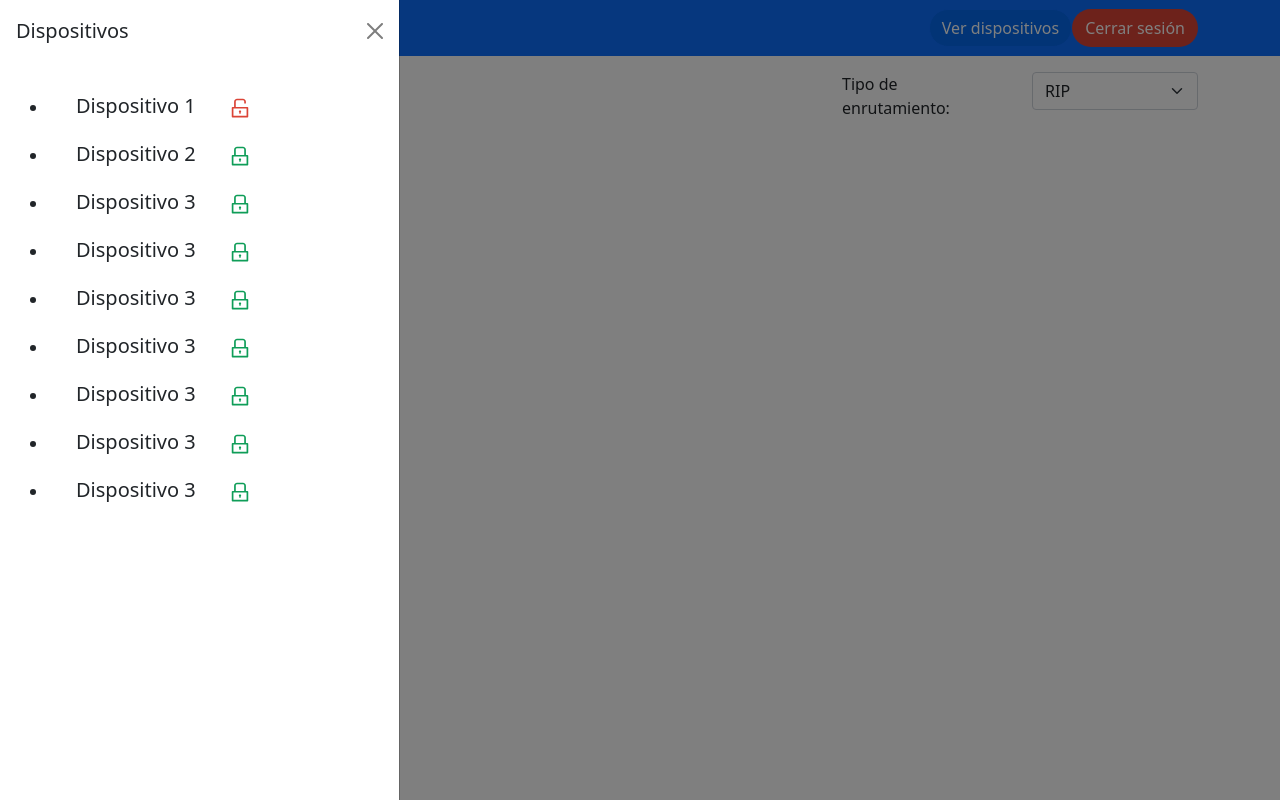
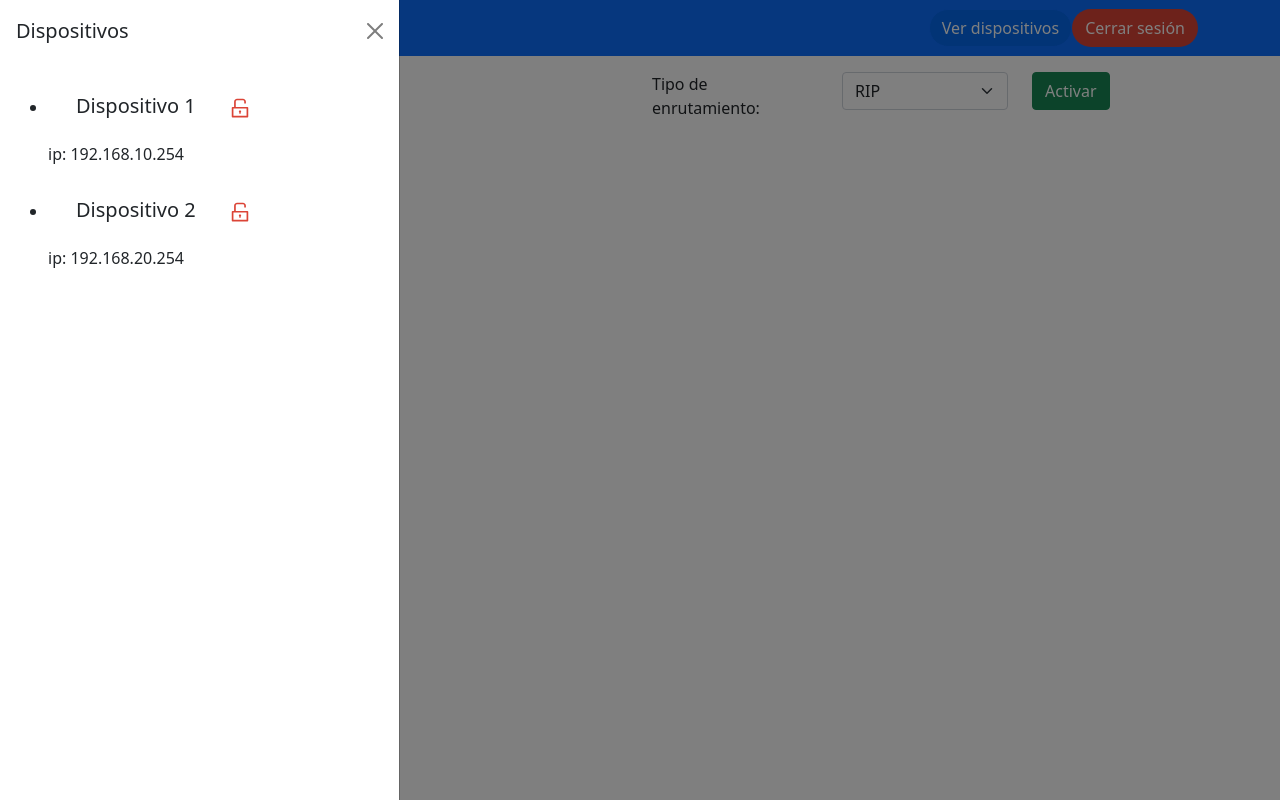
Before and after one commit to paul-cruz/Network-Project, a React (Create React App) app in the folder web/: page /home in a window 1280 px wide. Both pictures are taken after a click on the button "Ver dispositivos". Built offline with nearby package versions, Linux system fonts and the light colour scheme.

Commit message:
Activate and desactivate RSA

```diff
--- a/web/src/components/home/components/devices/device_item.jsx
+++ b/web/src/components/home/components/devices/device_item.jsx
@@ -1,21 +1,33 @@
+import { useState } from "react";
 import Row from "react-bootstrap/Row";
 import Col from "react-bootstrap/Col";
 import { AiOutlineLock, AiOutlineUnlock } from "react-icons/ai";
 
 function DeviceItem(props) {
+  const [isEnabledRSA, setIsEnabledRSA] = useState(false);
+
+  const addRSA = () => {
+    setIsEnabledRSA(true);
+  };
+
   return (
+    <div>
       <Row className="m-3">
         <Col>
           <h5>{props.name}</h5>
         </Col>
-      <Col>
-        {props.locked ? (
+        <Col onClick={addRSA}>
+          {isEnabledRSA ? (
             <AiOutlineLock size="1.5rem" color="#0F9D58" />
           ) : (
             <AiOutlineUnlock size="1.5rem" color="#DB4437" />
           )}
         </Col>
       </Row>
+      <Row>
+        <p>ip: {props.ip}</p>
+      </Row>
+    </div>
   );
 }
 
--- a/web/src/components/home/components/devices/devices_list.jsx
+++ b/web/src/components/home/components/devices/devices_list.jsx
@@ -4,31 +4,10 @@ function DevicesList() {
   return (
     <ul>
       <li>
-        <DeviceItem name="Dispositivo 1" locked={false} />
+        <DeviceItem id={0} name="Dispositivo 1" ip={"192.168.10.254"} />
       </li>
       <li>
-        <DeviceItem name="Dispositivo 2" locked={true} />
-      </li>
-      <li>
-        <DeviceItem name="Dispositivo 3" locked={true} />
-      </li>
-      <li>
-        <DeviceItem name="Dispositivo 3" locked={true} />
-      </li>
-      <li>
-        <DeviceItem name="Dispositivo 3" locked={true} />
-      </li>
-      <li>
-        <DeviceItem name="Dispositivo 3" locked={true} />
-      </li>
-      <li>
-        <DeviceItem name="Dispositivo 3" locked={true} />
-      </li>
-      <li>
-        <DeviceItem name="Dispositivo 3" locked={true} />
-      </li>
-      <li>
-        <DeviceItem name="Dispositivo 3" locked={true} />
+        <DeviceItem id={1} name="Dispositivo 2" ip={"192.168.20.254"} />
       </li>
     </ul>
   );
--- a/web/src/components/home/components/pages/topology/topology.jsx
+++ b/web/src/components/home/components/pages/topology/topology.jsx
@@ -1,22 +1,42 @@
+import { useState, useRef } from "react";
+
 import Container from "react-bootstrap/Container";
 import Row from "react-bootstrap/Row";
 import Col from "react-bootstrap/Col";
+import Button from "react-bootstrap/Button";
 import Form from "react-bootstrap/Form";
 
 function Topology() {
+  const [isRunningCommand, setIsRunningCommand] = useState(false);
+  const protocolRef = useRef();
+
+  const onChangeProtocol = () => {
+    setIsRunningCommand(true);
+    console.log(protocolRef.current.value);
+  };
+
   return (
     <Container className="mt-3 mb-3">
       <Row>
-        <Col className="col-md-8">
+        <Col className="col-md-6">
           <h3>Topología detectada</h3>
         </Col>
         <Col className="col-md-2">Tipo de enrutamiento: </Col>
         <Col className="col-md-2">
-          <Form.Select aria-label="Default select example">
-            <option value="1">RIP</option>
-            <option value="2">OSPF</option>
-            <option value="3">EIGRP</option>
+          <Form.Select aria-label="Default select example" ref={protocolRef}>
+            <option value="RIP">RIP</option>
+            <option value="OSPF">OSPF</option>
+            <option value="EIGRP">EIGRP</option>
           </Form.Select>
+        </Col>
+        <Col className="col-md-2">
+          <Button
+            disabled={isRunningCommand}
+            variant="success"
+            onClick={onChangeProtocol}
+          >
+            Activar
+          </Button>
         </Col>
       </Row>
     </Container>
```
Lines whose indentation alone changed are shown as unchanged.
